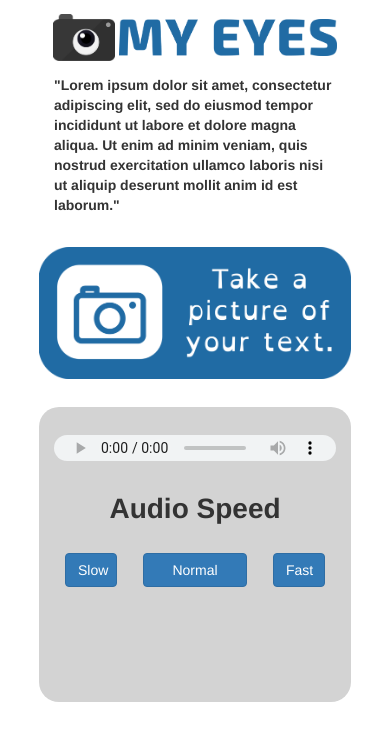
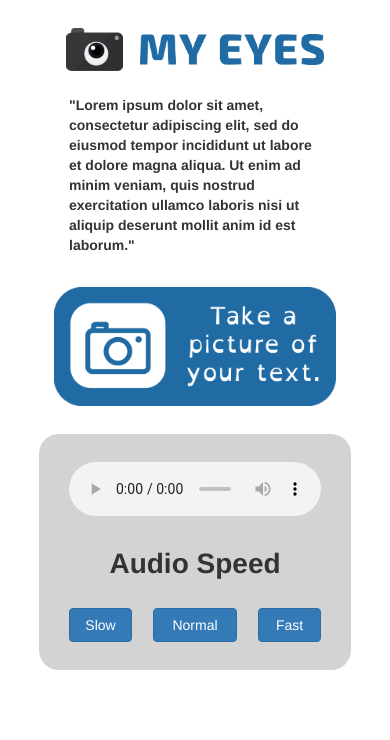
Before and after one commit to estensen/my-eyes, a website: page views/index.html in a window 390 px wide. Drawn offline with nearby package versions, Linux system fonts and the light colour scheme.

Commit message:
Made responsive

```diff
--- a/views/index.html
+++ b/views/index.html
@@ -14,24 +14,27 @@
     <body>
     <div class="main-container">
 
-        <div id="logo-wrapper" class="">
+        <div id="logo-wrapper" class="col-xs-12 col-md-6 col-md-offset-3">
             <p style="text-align: center;">
                 <img id="logo-pic" class="" src="res/logo.png">
                 <img id="logo-text-pic" class="" src="res/logo-text.png">
             </p>
         </div>
 
-        <div id="description" class="col-xs-12">
-            <p>"Lorem ipsum dolor sit amet, consectetur adipiscing elit, sed do eiusmod tempor incididunt ut labore et
+        <div id="description" class="col-xs-6">
+            <p class="col-md-offset-3 col-md-6">"Lorem ipsum dolor sit amet, consectetur adipiscing elit, sed do eiusmod tempor incididunt ut labore et
                 dolore magna aliqua. Ut enim ad minim veniam, quis nostrud exercitation ullamco laboris nisi ut aliquip
                 deserunt mollit anim id est laborum."</p>
         </div>
 
+        <div class="col-xs-12 col-md-6 col-md-offset-3">
             <form id="imgForm" enctype="multipart/form-data" action="/upload" method="POST">
                 <input id="capture-btn" name="file_input" type="file" accept="image/*" capture="camera" style="visibility: hidden;"/>
                 <img id="uploadButton" src="res/take-a-picture-light.png" onclick="daisy()" width="600px" height="auto">
             </form>
+        </div>
 
+        <div id="audio-controls-wrapper" class="col-xs-12 col-md-6 col-md-offset-3">
             <audio controls id="audio-controls" class="col-xs-12"
                    id="audio"
                    src=""
@@ -43,11 +46,13 @@
                 <p>Audio Speed</p>
             </div>
 
-        <div id="button-wrapper">
-            <button class="col-xs-2 col-xs-offset-1 btn btn-primary">Slow</button>
+            <div id="button-wrapper" class="col-xs-12">
+                <button class="col-xs-3 btn btn-primary">Slow</button>
                 <button class="col-xs-4 col-xs-offset-1 btn btn-primary">Normal</button>
-            <button class="col-xs-2 col-xs-offset-1 btn btn-primary">Fast</button>
+                <button class="col-xs-3 col-xs-offset-1 btn btn-primary">Fast</button>
             </div>
+        </div>
+
     </div>
     </body>
 </html>
--- a/views/styles.css
+++ b/views/styles.css
@@ -32,20 +32,20 @@ html {
 }
 
 #logo-wrapper {
-    margin-top: 1em;
+    margin-top: 2em;
     margin-bottom: 1em;
 }
 
 #reading-speed-title {
     text-align: center;
     font-size: 2em;
+    margin-top: 1em;
     margin-bottom: 0.5em;
     font-weight: 600;
 }
 
 #audio-controls {
     margin-top: 2em;
-    padding-bottom: 2em;
 }
 
 #imgForm {
@@ -53,13 +53,25 @@ html {
     padding-bottom: 2em;
 }
 
-#button-wrapper {
-    height: 35%;
-    width: 100%;
-    margin: auto;
+#audio-controls-wrapper {
+    overflow: hidden;
     border-radius: 20px;
     background-color: lightgray;
     padding-bottom: 2em;
+    margin-bottom: 2em;
+}
+
+.test {
+
+}
+
+#button-wrapper {
+    /*overflow: hidden;*/
+    /*width: 100%;*/
+    /*margin: auto;*/
+    /*border-radius: 20px;*/
+    /*background-color: lightgray;*/
+    /*padding-bottom: 2em;*/
 }
 
 #uploadButton {
@@ -80,6 +92,7 @@ html {
 #logo-text-pic {
     width: 70%;
     margin: 0px;
+    padding-left: 1em;
     /*max-height: 2em;*/
 }
 
```
Lines whose indentation alone changed are shown as unchanged.
